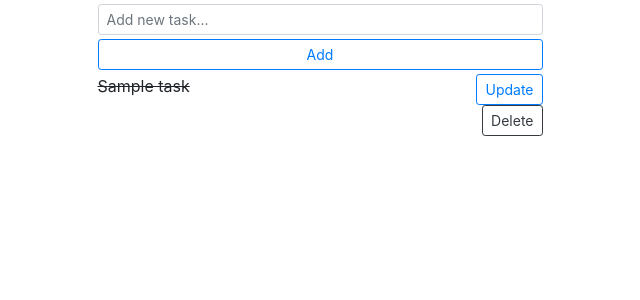
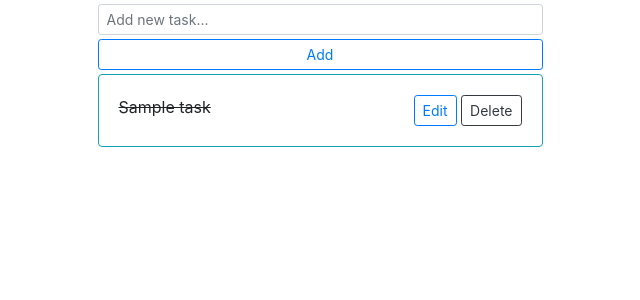
Before and after one commit to emushell/django-todo-app, a Django app: page / in a window 1280 px wide. Shown: the part 56-356 px from the top of the page, without its empty margins (320-960 px from the left). Run offline with Django 3.2, Linux system fonts and the light colour scheme; tables that the repository leaves empty hold one stand-in row (values such as "Sample post"); some libraries are stand-ins or nearby versions.

Commit message:
Put task content into card style element

```diff
--- a/templates/todo/index.html
+++ b/templates/todo/index.html
@@ -14,7 +14,9 @@
             {% if tasks %}
 
                 {% for task in tasks %}
-                    <div class="row mt-1">
+                    <div class="card border-info mt-1">
+                        <div class="card-body">
+                            <div class="row">
                                 <div class="col-sm-8">
                                     {% if task.done == True %}
                                         <strike>{{ task.title }}</strike>
@@ -24,11 +26,15 @@
                                 </div>
                                 <div class="col text-right">
                                     <button class="btn btn-outline-primary btn-sm"
-                                    onclick='window.location.href ="{% url 'update_task' task_id=task.id %}"'>Update
+                                            onclick='window.location.href ="{% url 'update_task' task_id=task.id %}"'>
+                                        Edit
                                     </button>
                                     <button class="btn btn-outline-dark btn-sm"
-                                    onclick='window.location.href ="{% url 'delete_task' task_id=task.id %}"'>Delete
+                                            onclick='window.location.href ="{% url 'delete_task' task_id=task.id %}"'>
+                                        Delete
                                     </button>
+                                </div>
+                            </div>
                         </div>
                     </div>
                 {% endfor %}
```
Lines whose indentation alone changed are shown as unchanged.
